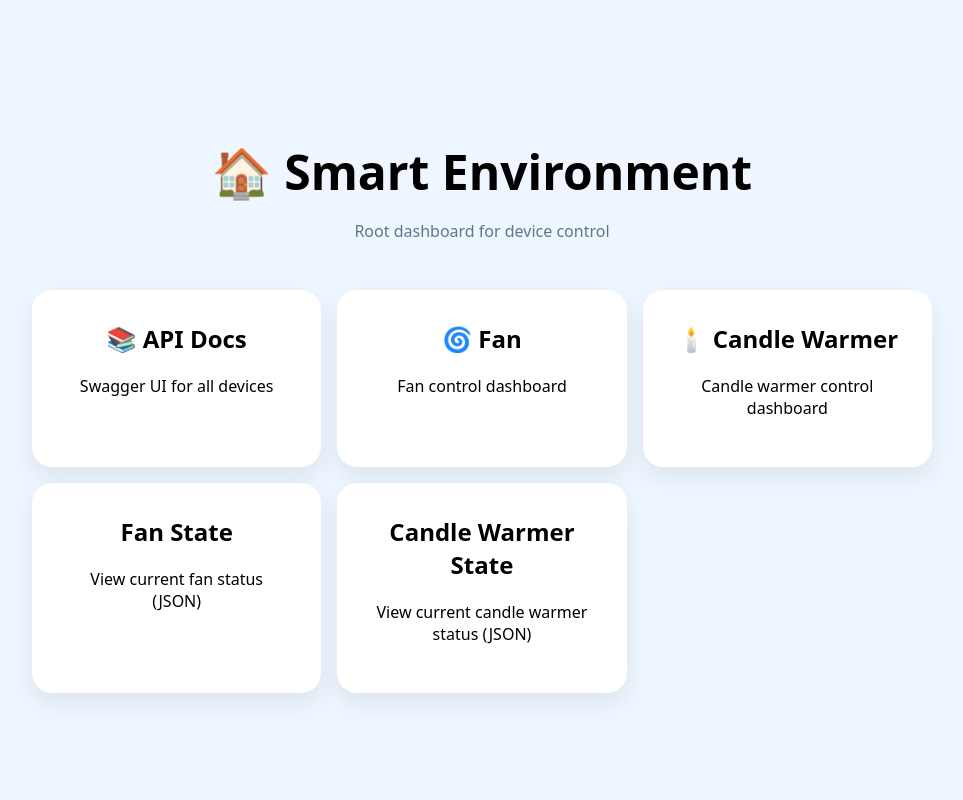
After one commit to tranguyeenn/smart-environment, a FastAPI app: template templates/index.html in a window 1280 px wide. The commit adds this page. Shown: the whole page, without its empty margins (158-1121 px from the left). Run offline with FastAPI, Linux system fonts and the light colour scheme; the template is opened without the code that fills it, so the values that code supplies are empty.

Commit message:
Unify fan and candle warmer control under a single FastAPI app

```diff
--- a/candle_warmer/templates/index.html
+++ b/candle_warmer/templates/index.html
@@ -4,7 +4,7 @@
   <meta charset="UTF-8">
   <meta name="viewport" content="width=device-width, initial-scale=1.0">
   <title>Smart Env</title>
-  <link rel="stylesheet" href="/static/style.css">
+  <link rel="stylesheet" href="/candle-static/style.css">
 </head>
 <body>
   <main class="card {% if state.is_on %}card-on{% else %}card-off{% endif %}">
@@ -23,13 +23,13 @@
     </section>
 
     <div class="buttons">
-        <form method="post" action="/on-timer">
+        <form method="post" action="/candle-warmer/on-timer">
             <button type="submit" class="primary">
                 Turn On ({{ timer_minutes }} min)
             </button>
         </form>
 
-        <form method="post" action="/off">
+        <form method="post" action="/candle-warmer/off">
             <button type="submit" class="secondary">Turn Off</button>
         </form>
     </div>
--- /dev/null
+++ b/fans/kasa_control.py
@@ -0,0 +1,28 @@
+from kasa import SmartPlug
+
+PLUG_IP = "192.168.1.169"
+
+
+async def get_plug():
+    plug = SmartPlug(PLUG_IP)
+    await plug.update()
+    return plug
+
+
+async def get_state():
+    plug = await get_plug()
+
+    return {
+        "name": plug.alias,
+        "is_on": plug.is_on,
+    }
+
+
+async def turn_on():
+    plug = await get_plug()
+    await plug.turn_on()
+
+
+async def turn_off():
+    plug = await get_plug()
+    await plug.turn_off()
--- /dev/null
+++ b/main.py
@@ -0,0 +1,127 @@
+from pathlib import Path
+
+from fastapi import FastAPI, Request
+from fastapi.responses import RedirectResponse
+from fastapi.staticfiles import StaticFiles
+from fastapi.templating import Jinja2Templates
+
+from candle_warmer.api import (
+    TIMER_MINUTES as CANDLE_TIMER_MINUTES,
+    do_off as candle_do_off,
+    do_on as candle_do_on,
+    do_on_timer as candle_do_on_timer,
+    router as candle_router,
+)
+from candle_warmer.kasa_control import get_state as get_candle_state
+from fans.api import (
+    TIMER_MINUTES as FAN_TIMER_MINUTES,
+    do_off as fan_do_off,
+    do_on as fan_do_on,
+    do_on_timer as fan_do_on_timer,
+    router as fan_router,
+    timer_running as fan_timer_running,
+)
+from fans.kasa_control import get_state as get_fan_state
+
+BASE_DIR = Path(__file__).resolve().parent
+
+app = FastAPI(
+    title="Smart Environment API",
+    description="Control smart environment devices.",
+    version="1.0.0",
+)
+
+app.mount("/static", StaticFiles(directory=str(BASE_DIR / "static")), name="static")
+app.mount(
+    "/fan-static",
+    StaticFiles(directory=str(BASE_DIR / "fans" / "static")),
+    name="fan-static",
+)
+app.mount(
+    "/candle-static",
+    StaticFiles(directory=str(BASE_DIR / "candle_warmer" / "static")),
+    name="candle-static",
+)
+
+root_templates = Jinja2Templates(directory=str(BASE_DIR / "templates"))
+fan_templates = Jinja2Templates(directory=str(BASE_DIR / "fans" / "templates"))
+candle_templates = Jinja2Templates(
+    directory=str(BASE_DIR / "candle_warmer" / "templates")
+)
+
+app.include_router(fan_router)
+app.include_router(candle_router)
+
+
+@app.get("/")
+async def home(request: Request):
+    return root_templates.TemplateResponse(
+        request=request,
+        name="index.html",
+        context={},
+    )
+
+
+@app.get("/fan")
+async def fan_ui(request: Request):
+    state = await get_fan_state()
+
+    return fan_templates.TemplateResponse(
+        request=request,
+        name="index.html",
+        context={
+            "state": state,
+            "timer_minutes": FAN_TIMER_MINUTES,
+            "timer_running": fan_timer_running(),
+        },
+    )
+
+
+@app.post("/fan/on")
+async def fan_ui_on():
+    await fan_do_on()
+    return RedirectResponse(url="/fan", status_code=303)
+
+
+@app.post("/fan/off")
+async def fan_ui_off():
+    await fan_do_off()
+    return RedirectResponse(url="/fan", status_code=303)
+
+
+@app.post("/fan/on-timer")
+async def fan_ui_on_timer():
+    await fan_do_on_timer()
+    return RedirectResponse(url="/fan", status_code=303)
+
+
+@app.get("/candle-warmer")
+async def candle_warmer_ui(request: Request):
+    state = await get_candle_state()
+
+    return candle_templates.TemplateResponse(
+        request=request,
+        name="index.html",
+        context={
+            "state": state,
+            "timer_minutes": CANDLE_TIMER_MINUTES,
+        },
+    )
+
+
+@app.post("/candle-warmer/on")
+async def candle_warmer_ui_on():
+    await candle_do_on()
+    return RedirectResponse(url="/candle-warmer", status_code=303)
+
+
+@app.post("/candle-warmer/off")
+async def candle_warmer_ui_off():
+    await candle_do_off()
+    return RedirectResponse(url="/candle-warmer", status_code=303)
+
+
+@app.post("/candle-warmer/on-timer")
+async def candle_warmer_ui_on_timer():
+    await candle_do_on_timer()
+    return RedirectResponse(url="/candle-warmer", status_code=303)
--- /dev/null
+++ b/static/style.css
@@ -0,0 +1,51 @@
+* {
+  box-sizing: border-box;
+}
+
+body {
+  margin: 0;
+  min-height: 100vh;
+  display: grid;
+  place-items: center;
+  font-family: system-ui, sans-serif;
+  background: #eef6ff;
+}
+
+.dashboard {
+  width: min(900px, 90vw);
+  text-align: center;
+}
+
+h1 {
+  font-size: 3rem;
+  margin-bottom: 0.5rem;
+}
+
+.subtitle {
+  color: #64748b;
+  margin-bottom: 3rem;
+}
+
+.cards {
+  display: grid;
+  grid-template-columns: repeat(auto-fit, minmax(220px, 1fr));
+  gap: 1rem;
+}
+
+.card {
+  text-decoration: none;
+  color: inherit;
+  background: white;
+  padding: 2rem;
+  border-radius: 20px;
+  box-shadow: 0 10px 25px rgba(0,0,0,0.08);
+  transition: transform 0.2s;
+}
+
+.card:hover {
+  transform: translateY(-4px);
+}
+
+.card h2 {
+  margin-top: 0;
+}
--- /dev/null
+++ b/templates/index.html
@@ -0,0 +1,42 @@
+<!DOCTYPE html>
+<html lang="en">
+<head>
+  <meta charset="UTF-8">
+  <meta name="viewport" content="width=device-width, initial-scale=1.0">
+  <title>Smart Environment</title>
+  <link rel="stylesheet" href="/static/style.css">
+</head>
+<body>
+  <main class="dashboard">
+    <h1>🏠 Smart Environment</h1>
+    <p class="subtitle">Root dashboard for device control</p>
+
+    <div class="cards">
+      <a href="/docs" class="card">
+        <h2>📚 API Docs</h2>
+        <p>Swagger UI for all devices</p>
+      </a>
+
+      <a href="/fan" class="card">
+        <h2>🌀 Fan</h2>
+        <p>Fan control dashboard</p>
+      </a>
+
+      <a href="/candle-warmer" class="card">
+        <h2>🕯️ Candle Warmer</h2>
+        <p>Candle warmer control dashboard</p>
+      </a>
+
+      <a href="/api/fan/state" class="card">
+        <h2>Fan State</h2>
+        <p>View current fan status (JSON)</p>
+      </a>
+
+      <a href="/api/candle-warmer/state" class="card">
+        <h2>Candle Warmer State</h2>
+        <p>View current candle warmer status (JSON)</p>
+      </a>
+    </div>
+  </main>
+</body>
+</html>
```
Also changed, not shown: candle_warmer/api.py (added, +73 -0 lines), candle_warmer/app.py (+7 -4 lines), fans/api.py (added, +78 -0 lines), fans/app.py (added, +91 -0 lines), fans/plug_timer.py (added, +17 -0 lines), fans/static/style.css (added, +116 -0 lines), fans/templates/index.html (added, +40 -0 lines), candle_warmer/__init__.py (added), fans/__init__.py (added).
